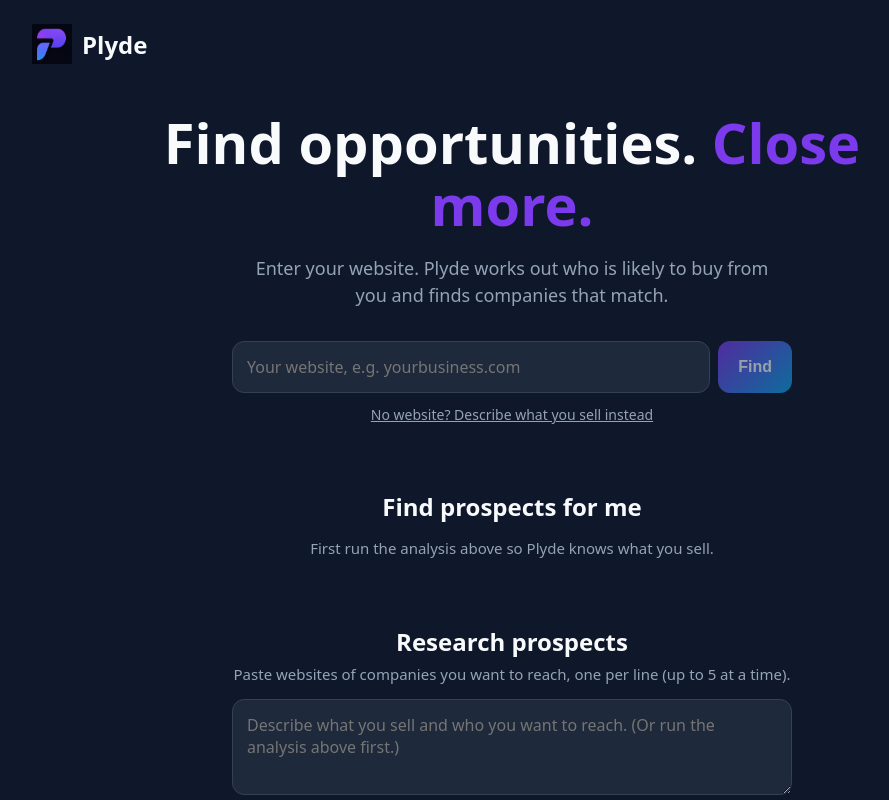
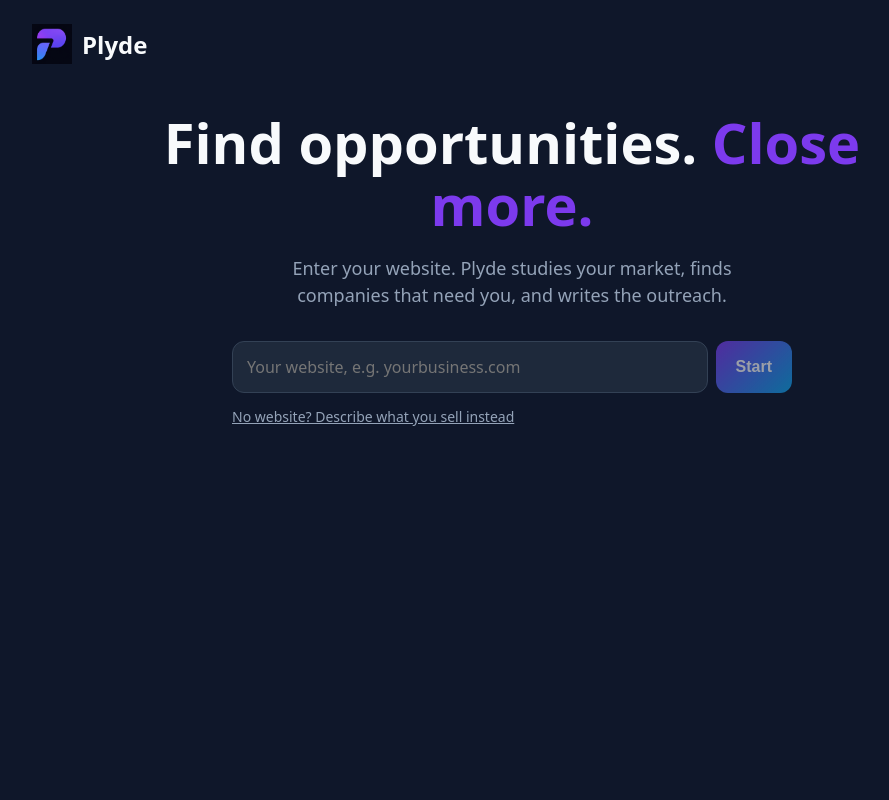
Before and after one commit to ameer528/Plyde, a Next.js app: page / in a window 1280 px wide. Shown: the top 800 px of the page, without its empty margins (128-1017 px from the left). Built offline with nearby package versions, Linux system fonts and the light colour scheme.

Commit message:
Refactor Home component to use Flow instead of Analyzer
Replaced Analyzer, Discover, and Prospects components with Flow. Updated padding and modified text description.

```diff
--- a/app/page.js
+++ b/app/page.js
@@ -1,7 +1,5 @@
 import logo from "./logo-icon.png";
-import Analyzer from "./Analyzer";
-import Discover from "./Discover";
-import Prospects from "./Prospects";
+import Flow from "./Flow";
 
 export default function Home() {
   return (
@@ -30,7 +28,7 @@ export default function Home() {
         style={{
           maxWidth: "720px",
           margin: "0 auto",
-          padding: "48px 0 24px",
+          padding: "48px 0 48px",
           textAlign: "center",
         }}
       >
@@ -53,18 +51,10 @@ export default function Home() {
             maxWidth: "520px",
           }}
         >
-          Enter your website. Plyde works out who is likely to buy from you and
-          finds companies that match.
+          Enter your website. Plyde studies your market, finds companies that
+          need you, and writes the outreach.
         </p>
-        <Analyzer />
-      </section>
-
-      <section style={{ maxWidth: "720px", margin: "0 auto" }}>
-        <Discover />
-      </section>
-
-      <section style={{ maxWidth: "720px", margin: "0 auto" }}>
-        <Prospects />
+        <Flow />
       </section>
     </main>
   );
```
